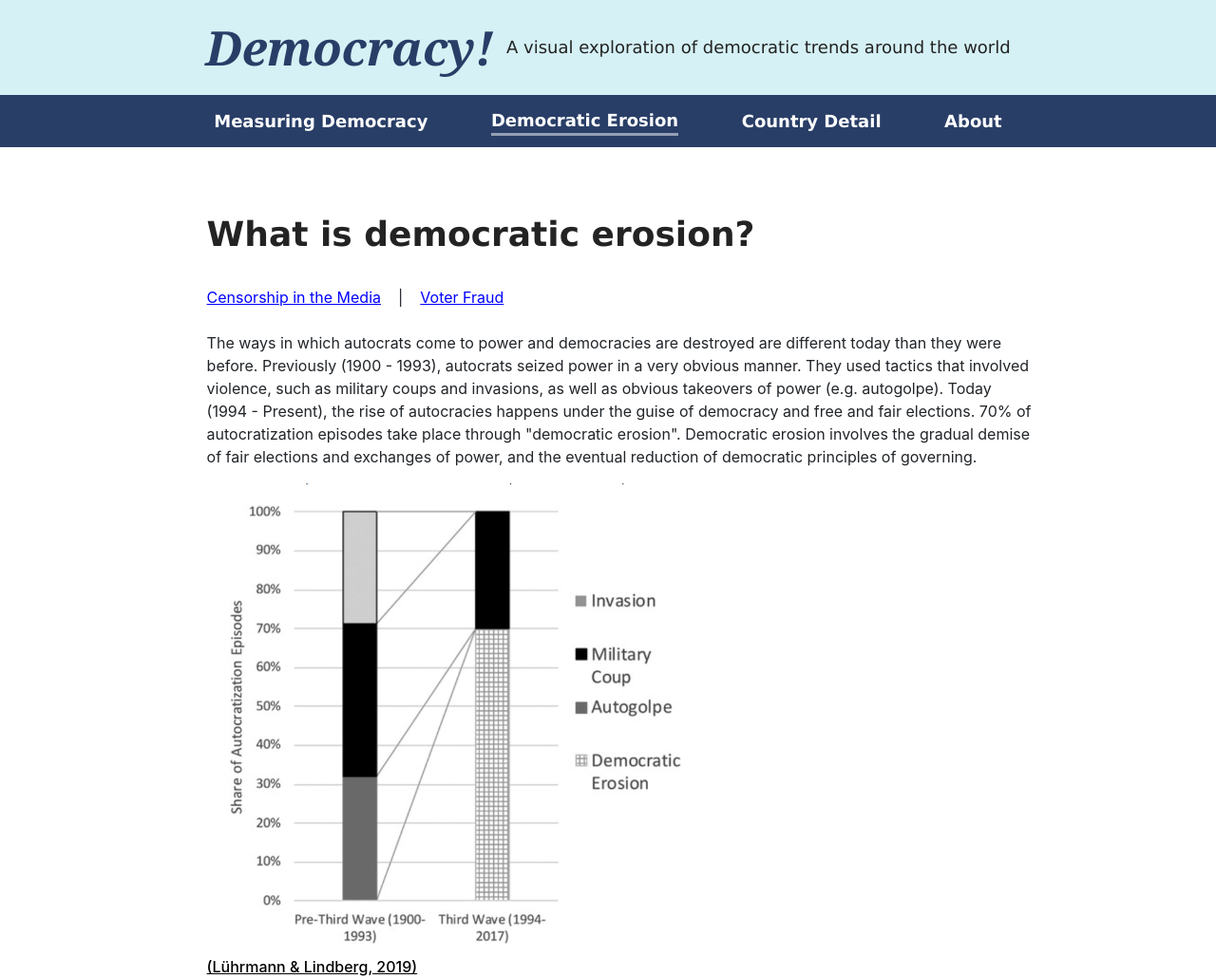
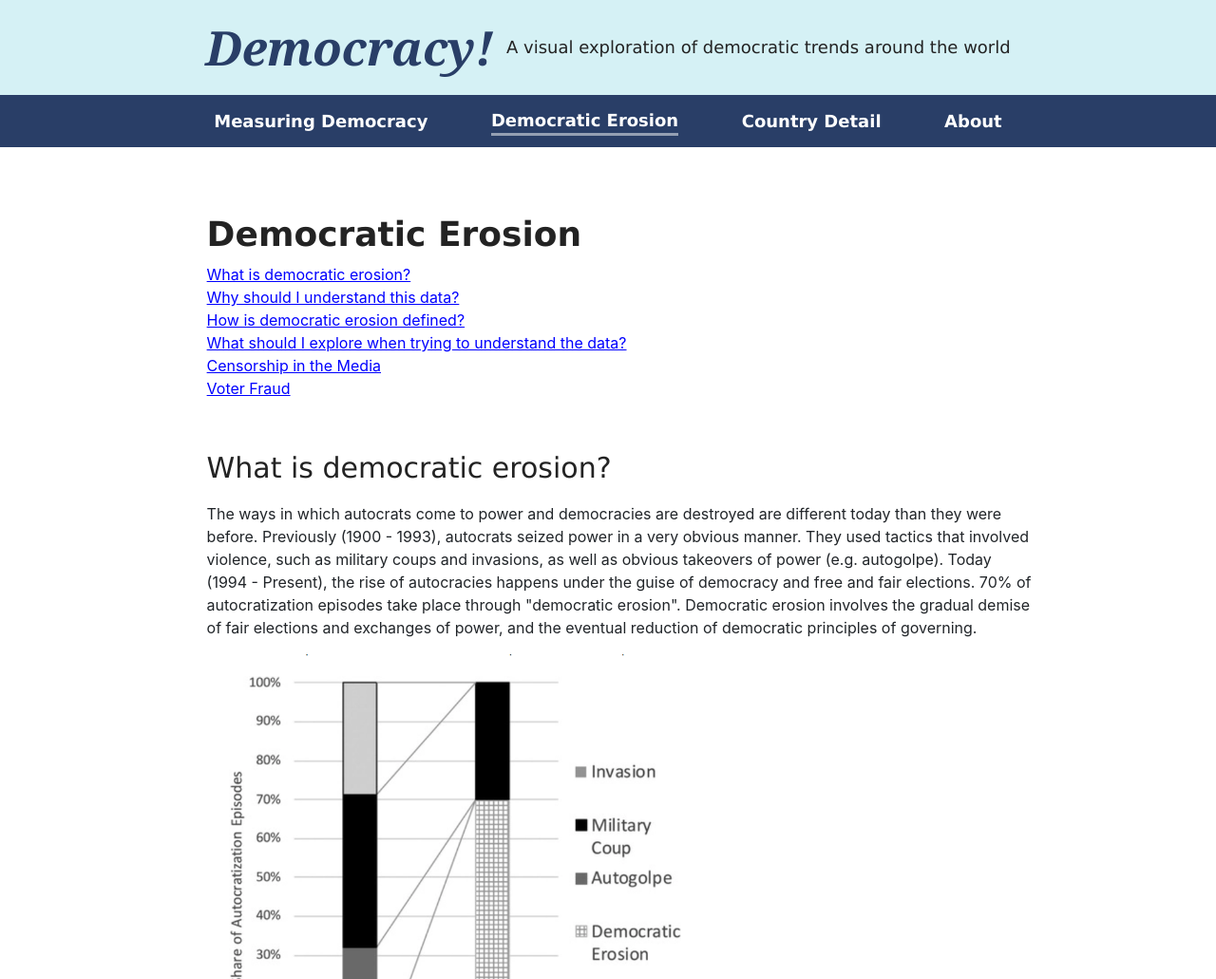
Before and after one commit to Ellesabelles/Democracy, a plain HTML site: page autocracy.html in a window 1280 px wide. Shown: the top 1031 px of the page at 95% size. Drawn offline with Linux system fonts and the light colour scheme.

Commit message:
some titles, some headings

```diff
--- a/autocracy.html
+++ b/autocracy.html
@@ -31,23 +31,31 @@
         </a>
     </div>
     <div class="centralViz">
-        <h1>What is democratic erosion?</h1>
+        <h1>Democratic Erosion</h1>
+        <div class="otherNav">
+                <a href="#erosion">What is democratic erosion?</a>
+                <br />
+                <a href="#understanding">Why should I understand this data?</a>
+                <br />
+                <a href="#how">How is democratic erosion defined?</a>
+                <br >
+                <a href="#exploring">What should I explore when trying to understand the data?</a>
+                <br />
+                <a href="#censorship">Censorship in the Media</a>
+                <br />
+                <a href="#fraud">Voter Fraud</a>
+            </div>
         <br />
-                <div class="miniNav">
-                    <a href="#censorship">Censorship in the Media</a>
-                    &nbsp; &nbsp; | &nbsp; &nbsp;
-                    <a href="#fraud">Voter Fraud</a>
-                </div>
-        <br />
+        <h2 id="erosion">What is democratic erosion?</h2>
         <p>The ways in which autocrats come to power and democracies are destroyed are different today than they were before. Previously (1900 - 1993), autocrats seized power in a very obvious manner. They used tactics that involved violence, such as military coups and invasions, as well as obvious takeovers of power (e.g. autogolpe). Today (1994 - Present), the rise of autocracies happens under the guise of democracy and free and fair elections. 70% of autocratization episodes take place through "democratic erosion". Democratic erosion involves the gradual demise of fair elections and exchanges of power, and the eventual reduction of democratic principles of governing.</p>
         <img src="barGraphAutocracy.png" alt="Autocracy Explained" height="500px" />
         <h6><a href="https://www.v-dem.net/en/news/third-wave-autocratization-here/">(Lührmann & Lindberg, 2019)</a></h6>
-        <h2>Why should I understand this data?</h2>
+        <h2 id="understanding">Why should I understand this data?</h2>
         <p>In the 1980s and 1990s the world was in a state of democratic dominance. Unfortunately, as of 1994 we entered an era in which autocracies are on the rise and democracies are eroding. This trend is continuing world-wide.</p>
         <img src="lineGraphAutocracy.png" alt="Autocracy Comes in Waves" height="450px"/>
         <h6><a href="https://www.v-dem.net/en/news/third-wave-autocratization-here/">(Lührmann & Lindberg, 2019)</a></h6>
         <p>The goal of our data visualizations is to help citizens stay informed about both the state of democracy in the world and in their country, as well as allow citizens to explore which factors may indicate that their country is changing for the better or for the worse in terms of the health of its democracy. Through this data, citizens can stay engaged and can understand which indicators to advocate for to preserve or improve the health of their democracy.</p>
-        <h2>How is democratic erosion operationalized? </h2>
+        <h2 id="how">How is democratic erosion defined? </h2>
         <p>V-Dem’s index for liberal democracy consists of the Electoral Democracy Index (EDI) and the Liberal Component Index (LCI). EDI measures to what extent electoral democracy is achieved, while while LCI measures the support of democracy from supplements such as spread of power in the government and respect for civil liberties.</p>
         <p>Our data visualizations focus on EDI. The V-Dem codebook (v9) states that EDI is operationalized as the following: <br />
                 “The electoral principle of democracy seeks to embody the core value of making rulers responsive to citizens, achieved through electoral competition for the electorate’s approval under circumstances when suﬀrage is extensive; political and civil society organizations can operate freely; elections are clean and not marred by fraud or systematic irregularities; and elections aﬀect the composition of the chief executive of the country. In between elections, there is freedom of expression and an independent media capable of presenting alternative views on matters of political relevance.” (Coppedge et al., 2019)</p>
@@ -60,7 +68,7 @@
             <li>Elected oﬃcials (v2x_elecoﬀ)</li>
             <li>Suﬀrage (v2x_suﬀr)</li>
         </ul>
-        <h2>What should I explore when trying to understand the data?</h2>
+        <h2 id="exploring">What should I explore when trying to understand the data?</h2>
         <p>In addition to EDI and the sub-indicators that create this measure, the V-Dem data set has many other relevant indicators. Depending on (1) the country you are looking at and (2) the years that you are viewing, different indicators may or may not be strongly correlated with electoral democracy, as measured by EDI. We recommend exploring to understand which indicators are relevant to the country of your interest, so that you can be more informed about issues that could be impacting the health of democracy in your country.</p>
         <p>As an example, indicators, such as ‘censorship of the media’ and ‘voting fraud,’ are currently correlated with EDI worldwide. However, these indicators had a much looser correlation in the First Wave of autocratization. </p>
         <h3 id="censorship">Censorship of the Media & Electoral Democracy in the First and Third Waves</h3>
--- a/styles.css
+++ b/styles.css
@@ -103,6 +103,11 @@ h3 {
     text-decoration: none;
 }
 
+
+.otherNav a {
+    color: blue;
+}
+
 .rectangle {
     height: 100px;
     width: 100%;
```
Also changed, not shown: country.html (+1 -1 lines).
